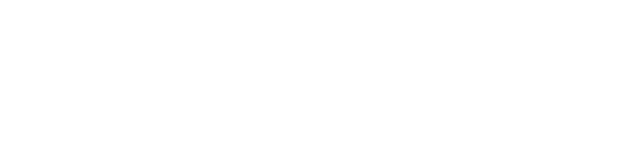
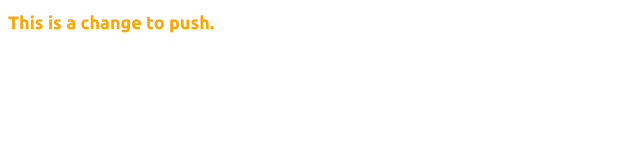
Before and after one commit to jblommel123/ClassFinalProject, a website: page about.html in a window 1280 px wide. Shown: the whole page, without its empty margins (0-640 px from the left). Drawn offline with Linux system fonts and the light colour scheme.

Commit message:
change to commit

```diff
--- a/about.html
+++ b/about.html
@@ -9,6 +9,7 @@
 </head>
 <body>
     <!-- Start -->
+    <h1>This is a change to push.</h1>
     <!-- Members -->
 </body>
 </html>
```
